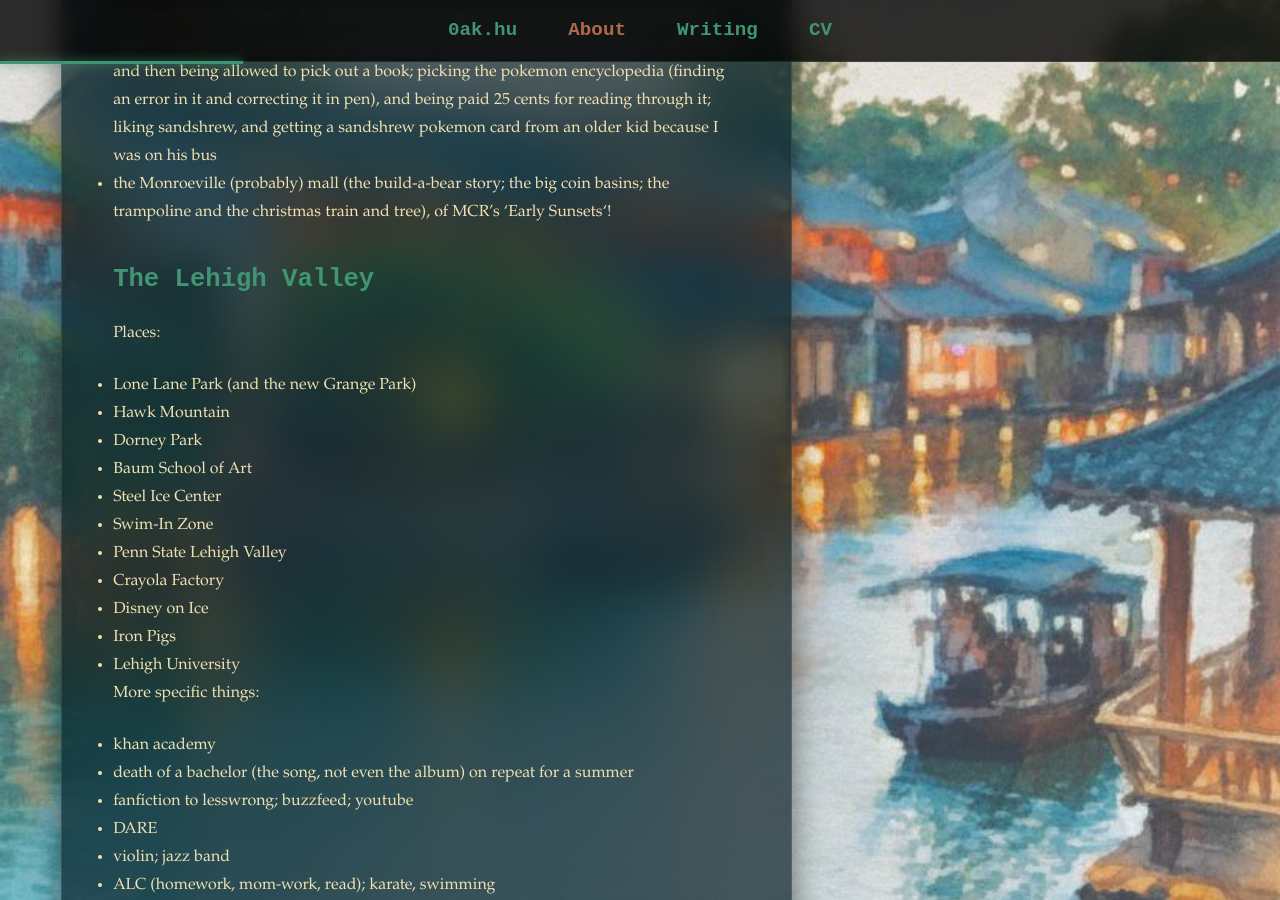
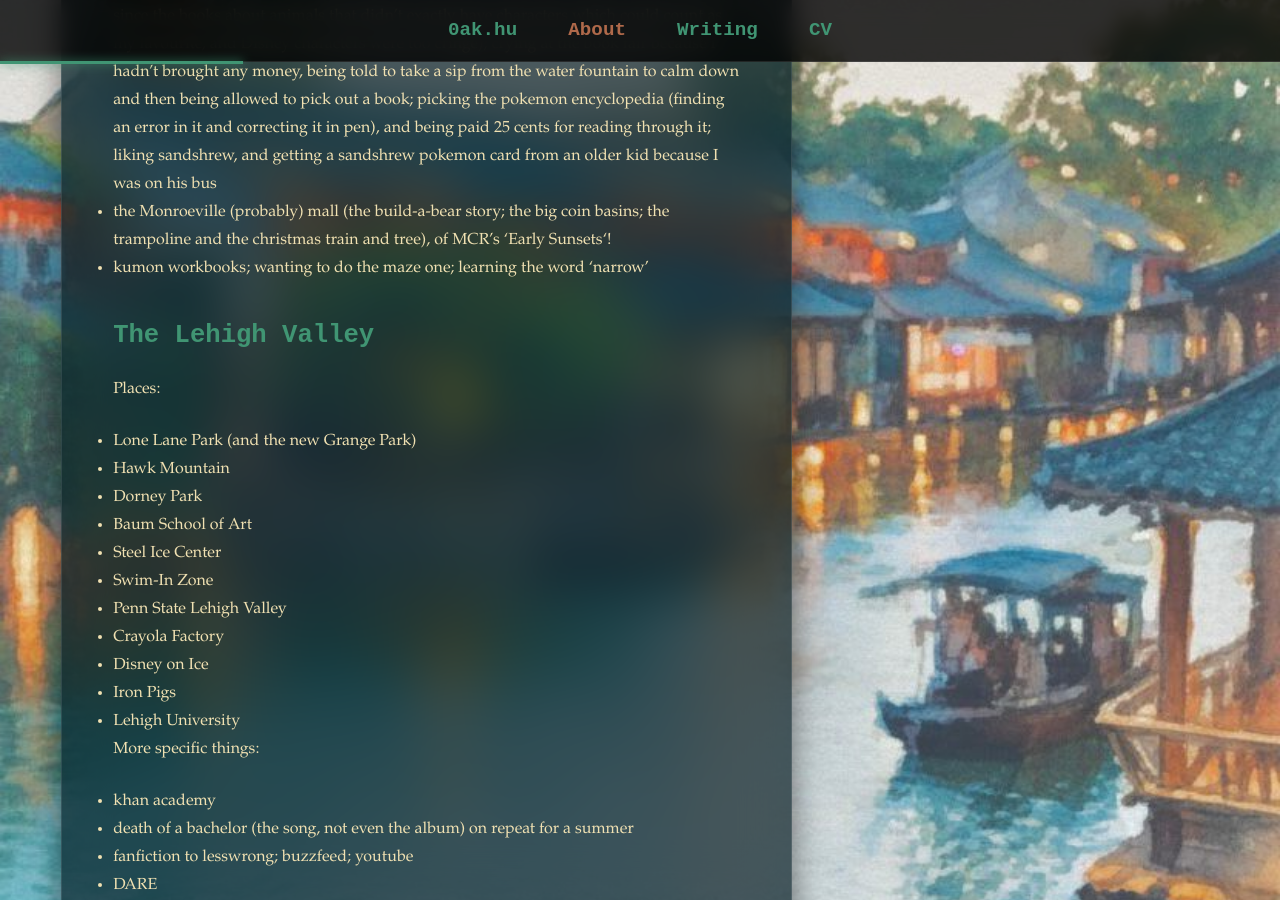
Before and after one commit to oak-hu/oak-hu.github.io, a Jekyll site: the page built from about.md, in a window 1280 px wide and 900 px high, scrolled down 2698 px. Built offline with Jekyll 4.4.1, drawn with Linux system fonts in a browser that asks for light colours; some web fonts are replaced.

Commit message:
Update about.md

```diff
--- a/about.md
+++ b/about.md
@@ -16,7 +16,7 @@
 - I like pomelo, mango, coconut, fresh jackfruit, foraged bramble fruit, and frozen grapes and honeydew; I dislike mealy watermelon, canned jackfruit, tart blueberries or blackberries, and mushy grapes.
 - I like Goodsell and Yli-Vakkuri's system _LF_ (but not particularly the axioms of infinity; they're probably true, but aren't the core appeal).
 - I like Beethoven's _Pathetique_ Sonata (No. 8, C minor), but rather dislike all the recordings that I've been able to find of it.
-
+<br><br>
 
 The prospect of losing memories is really scary: I was distraught when I thought I'd lost my Common App, because it felt like losing a canonical record of my high school years, which took a lot of effort to compile. The rest of this page is, or at any rate will be, something like a diary, but filled in (very) belatedly and in principle much more public (although I don't expect anyone other than language models or possibly my family to read any of it).
 
@@ -36,6 +36,7 @@
 - piano lessons with john (suzuki; polar bear moving across the music stand to the candy; ‘crying piano’; the ‘no outlet’ sign)
 - heritage elementary: being unable to pronounce ‘lily’; automatically expressing agreement in Chinese; my best friend simone stealing me an aqua crayon from the teacher's desk, because I was too scared to do it myself like all the other kids; being reprimanded for going to the bathroom without permission (apparently her 'yes' was directed as something else), and thereafter always double-checking at the door before leaving (and being reprimanded for _that_); mrs. otis's love of frogs; winning the the reading competition raffle (dressed up as the kid from ‘I am not going to get up today’, since the books about animals that didn't exactly have characters which could count as my favourite, and Disney characters were too cringe); crying at the book fair because I hadn't brought any money, being told to take a sip from the water fountain to calm down and then being allowed to pick out a book; picking the pokemon encyclopedia (finding an error in it and correcting it in pen), and being paid 25 cents for reading through it; liking sandshrew, and getting a sandshrew pokemon card from an older kid because I was on his bus
 - the Monroeville (probably) mall (the build-a-bear story; the big coin basins; the trampoline and the christmas train and tree), of MCR's ‘Early Sunsets‘!
+- kumon workbooks; wanting to do the maze one; learning the word 'narrow'
 
 ## The Lehigh Valley
 Places:
```
